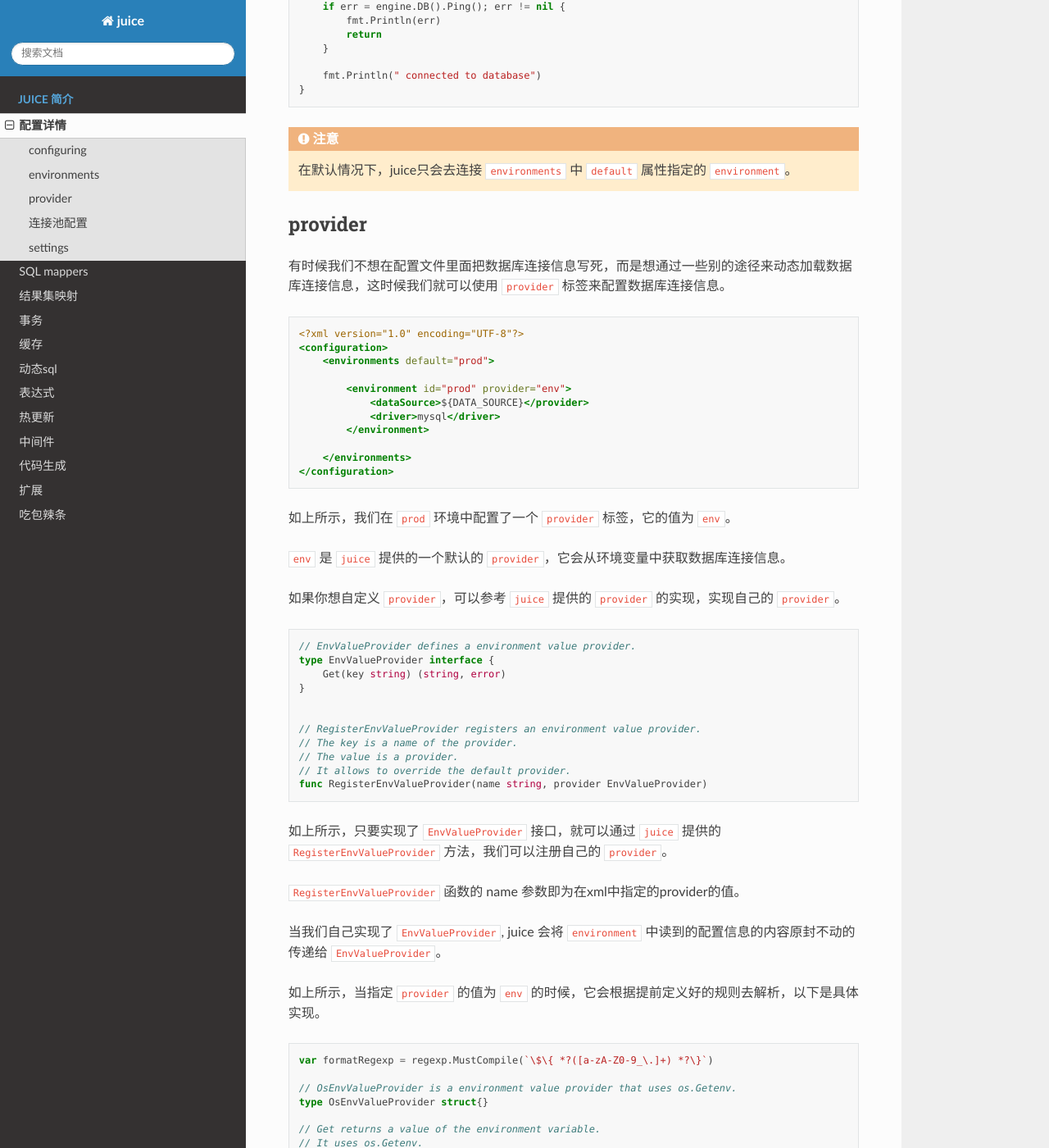
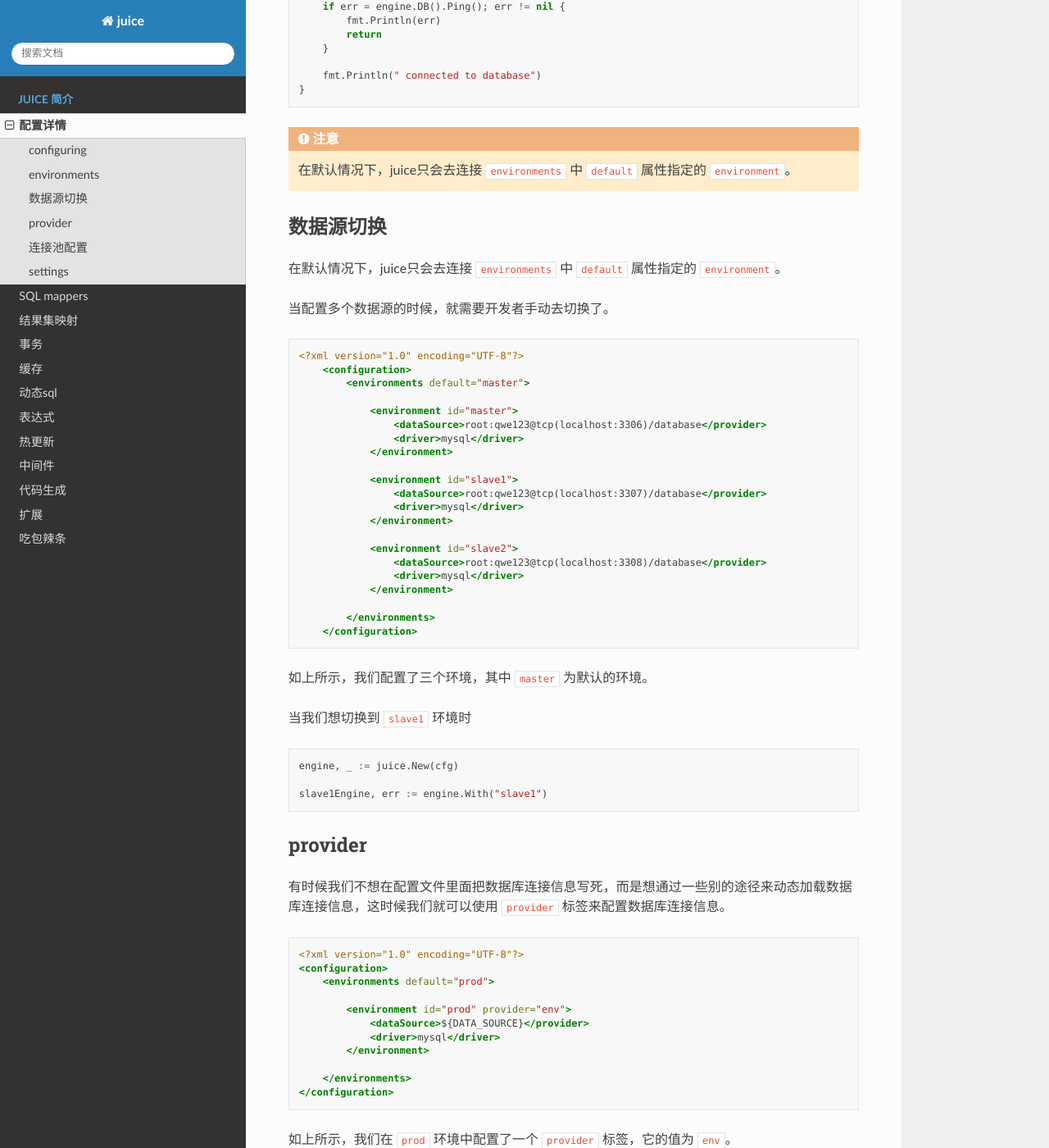
Before and after one commit to go-juicedev/juice-doc, a Sphinx documentation site: the page built from source/configuration.rst, in a window 1280 px wide and 1400 px high, scrolled down 1678 px. Shown: the whole window at 82% size. Built offline with Sphinx 7.4.7 and the Read the Docs theme 3.1.0, drawn with Linux system fonts in a browser that asks for light colours.

Commit message:
feat: 添加环境切换

```diff
--- a/source/configuration.rst
+++ b/source/configuration.rst
@@ -71,7 +71,7 @@ environments
         }
 
         // 根据配置文件构建engine
-        engine, err := juice.DefaultEngine(cfg)
+        engine, err := juice.Default(cfg)
         if err != nil {
             fmt.Println(err)
             return
@@ -87,6 +87,50 @@ environments
 
 .. attention::
     在默认情况下，juice只会去连接 ``environments`` 中 ``default`` 属性指定的 ``environment``。
+
+
+数据源切换
+----------------
+
+在默认情况下，juice只会去连接 ``environments`` 中 ``default`` 属性指定的 ``environment``。
+
+当配置多个数据源的时候，就需要开发者手动去切换了。
+
+.. code-block:: xml
+
+    <?xml version="1.0" encoding="UTF-8"?>
+        <configuration>
+            <environments default="master">
+
+                <environment id="master">
+                    <dataSource>root:qwe123@tcp(localhost:3306)/database</provider>
+                    <driver>mysql</driver>
+                </environment>
+
+                <environment id="slave1">
+                    <dataSource>root:qwe123@tcp(localhost:3307)/database</provider>
+                    <driver>mysql</driver>
+                </environment>
+
+                <environment id="slave2">
+                    <dataSource>root:qwe123@tcp(localhost:3308)/database</provider>
+                    <driver>mysql</driver>
+                </environment>
+
+            </environments>
+        </configuration>
+
+
+如上所示，我们配置了三个环境，其中 ``master`` 为默认的环境。
+
+当我们想切换到 ``slave1`` 环境时
+
+.. code-block:: go
+
+    engine, _ := juice.New(cfg)
+
+    slave1Engine, err := engine.With("slave1")
+
 
 provider
 ----------------
```
Also changed, not shown: 1 other file.
